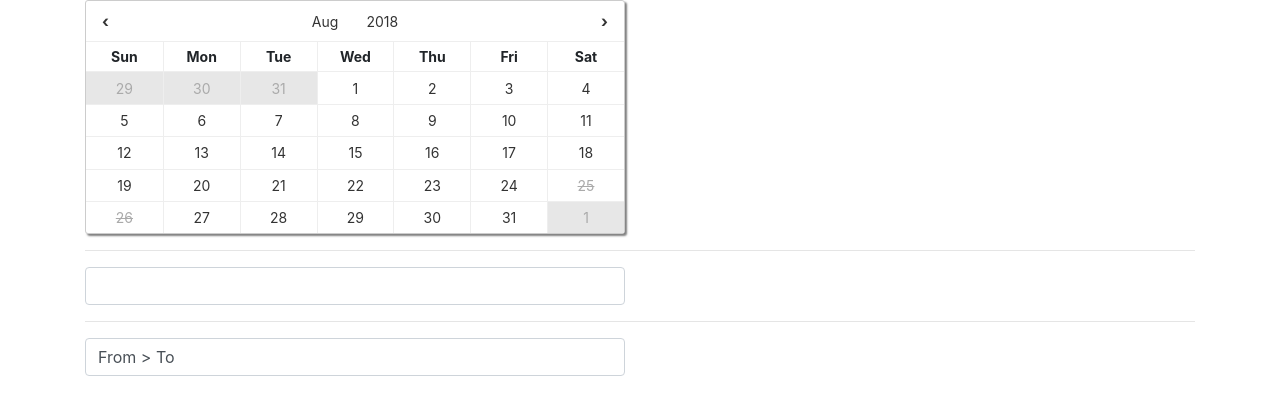
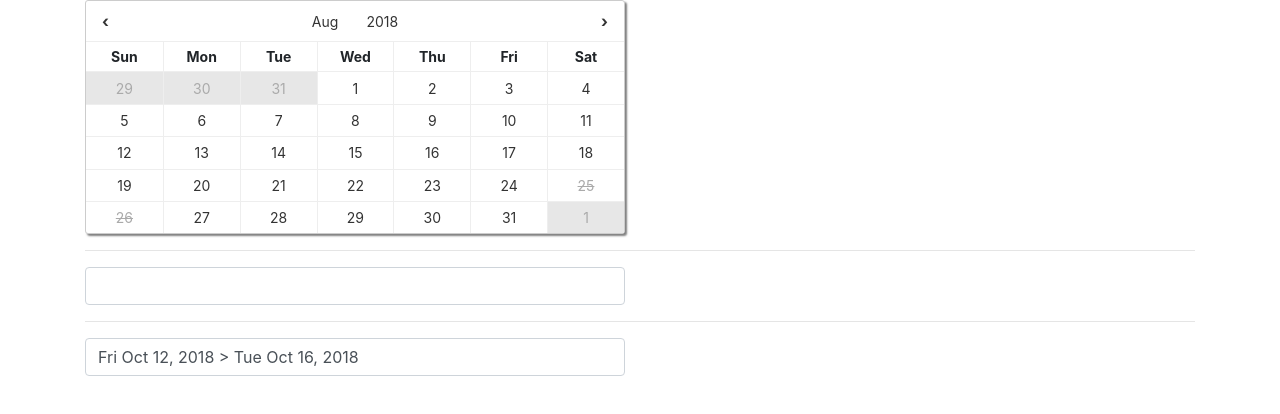
Before and after one commit to perrymarkg/angular-hoteldatepickr, an Angular app: page / in a window 1280 px wide. Shown: the top 414 px of the page. Built offline with nearby package versions, Linux system fonts and the light colour scheme; what ng4-click-outside would draw is missing.

Commit message:
Fixed range pickr

```diff
--- a/src/app/app.component.html
+++ b/src/app/app.component.html
@@ -18,8 +18,10 @@
         <app-date-pickr
           [dateFormat]="'E MMM dd, yyyy'"
           [type]="'range'"
-          [name]="date"
-          [disabledDates]="disabledDates"></app-date-pickr>
+          [name]="'date'"
+          [disabledDates]="disabledDates"
+          [from]="'2018-10-12'"
+          [to]="'2018-10-16'"></app-date-pickr>
     </div>
   </div>
 </div>
--- a/src/app/calendar/calendar.component.ts
+++ b/src/app/calendar/calendar.component.ts
@@ -199,11 +199,11 @@ export class CalendarComponent implements OnInit {
 
         if ( this.type === 'range') {
             this.registerClicks(event);
-            this.checkIfRangeAllowed();
         }
 
         if ( event.obj.date.getMonth() > this.activeMonth.getMonth() ||
-        event.obj.date.getMonth() < this.activeMonth.getMonth() ) {
+            event.obj.date.getMonth() < this.activeMonth.getMonth() ) {
+
             this.activeMonth.setMonth( event.obj.date.getMonth() );
             this.reInitCalendar();
         }
@@ -218,9 +218,8 @@ export class CalendarComponent implements OnInit {
 
     registerClicks( event: any) {
 
-        //  @tODO fix this
-        if ( !this.isRangeAllowed( event.obj.date ) ) {
-            this.resetRange();
+        if( this.rangeStart && ( event.obj.date.getTime() <= this.rangeStart.getTime() ) ) {
+            this.resetClicks();
         }
 
         if ( !this.clickStarted ) {
@@ -233,25 +232,17 @@ export class CalendarComponent implements OnInit {
             this.dateHovered = null;
         }
 
+        if ( this.rangeEnd && this.disabledDates && this.isDateBetweenDisabledDates( this.rangeEnd ) ) {
+            this.resetClicks();
+        }
     }
 
-    resetRange() {
+    resetClicks() {
         this.clickStarted = false;
         this.rangeStart = null;
         this.rangeEnd = null;
         this.dateHovered = null;
         this.selectedDate = null;
-    }
-
-    isRangeAllowed( date: Date ) {
-        //console.log(this.rangeStart, date.getTime(), this.rangeStart.getTime() );
-        return this.rangeStart && ( date.getTime() <= this.rangeStart.getTime() );
-    }
-
-    checkIfRangeAllowed() {
-        /* if ( this.rangeEnd && this.disabledDates && this.isDateBetweenDisabledDates( this.rangeEnd ) ) {
-            this.resetRange();
-        } */
     }
 
     highlightDay(event: Event, day: any) {
--- a/src/app/datepickr/date-pickr.component.html
+++ b/src/app/datepickr/date-pickr.component.html
@@ -10,5 +10,7 @@
         (dateSelected)="setSelectedDate( $event )"
         [date]="selectedDate"
         [type]="type"
-        [disabledDates]="disabledDates" ></app-calendar>
+        [disabledDates]="disabledDates"
+        [rangeStart]="from"
+        [rangeEnd]="to" ></app-calendar>
 </div>
--- a/src/app/datepickr/date-pickr.component.ts
+++ b/src/app/datepickr/date-pickr.component.ts
@@ -27,7 +27,19 @@ export class DatePickrComponent implements OnInit {
     ngOnInit() {
 
         if ( this.type === 'range' ) {
-            this.output = 'From > To';
+
+            if( typeof this.from === 'string') {
+                this.from = new Date(this.from);
+            }
+
+            if( typeof this.to === 'string') {
+                this.to = new Date(this.to);
+            }
+
+            this.from.setHours(0, 0, 0, 0);
+            this.to.setHours(0, 0, 0, 0);
+            this.output = this.formatDate(this.from, 'From') + ' > ' + this.formatDate(this.to, 'To');
+
             return;
         }
 
@@ -52,13 +64,24 @@ export class DatePickrComponent implements OnInit {
         this.selectedDate = this.dp.transform( event.selected, this.dateFormat);
 
         if ( this.type === 'range' ) {
-            this.from = event.from ? this.dp.transform( event.from, this.dateFormat) : 'From';
-            this.to = event.to ? this.dp.transform( event.to ) : 'To';
+            this.from = event.from;
+            this.to = event.to;
 
-            this.output = this.from + ' > ' + this.to;
+            this.output = this.formatDate(this.from, 'From') + ' > ' + this.formatDate(this.to, 'To');
             return;
         }
 
-        this.output = this.dp.transform( event.selected, this.dateFormat);
+        this.output = this.formatDate( event.selected, '' );
     }
+
+    formatDate(date: Date | String, def: string) {
+
+        if( typeof date === 'string' ) {
+            date = new Date(date);
+        }
+
+        const result = this.dp.transform(date, this.dateFormat);
+        return result ? result : def;
+    }
+
 }
```
